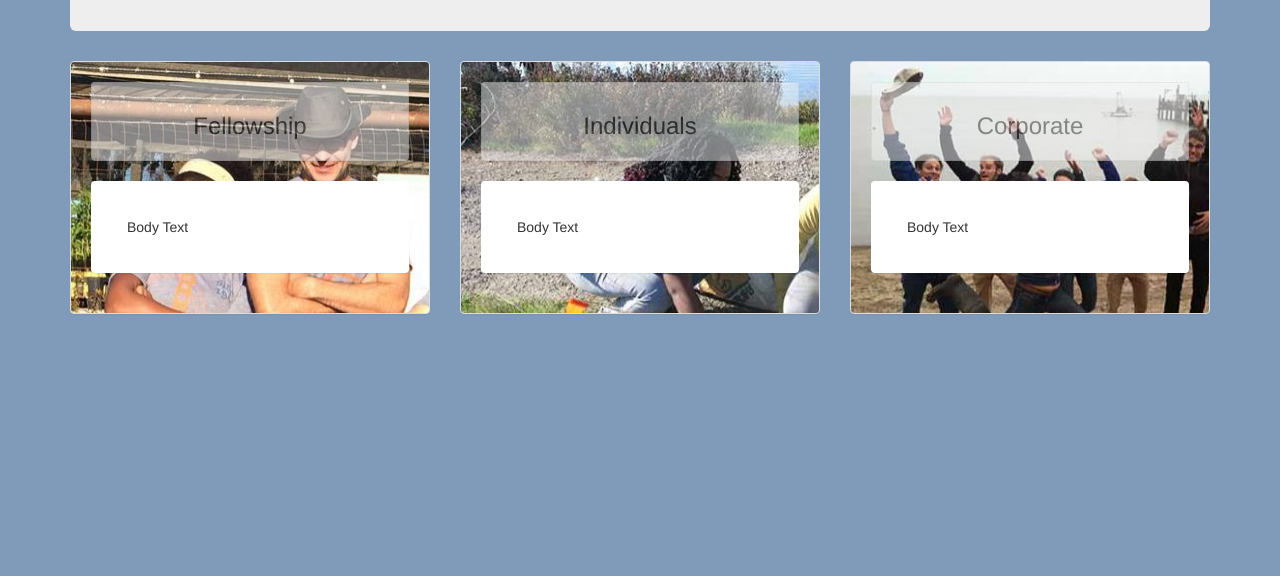
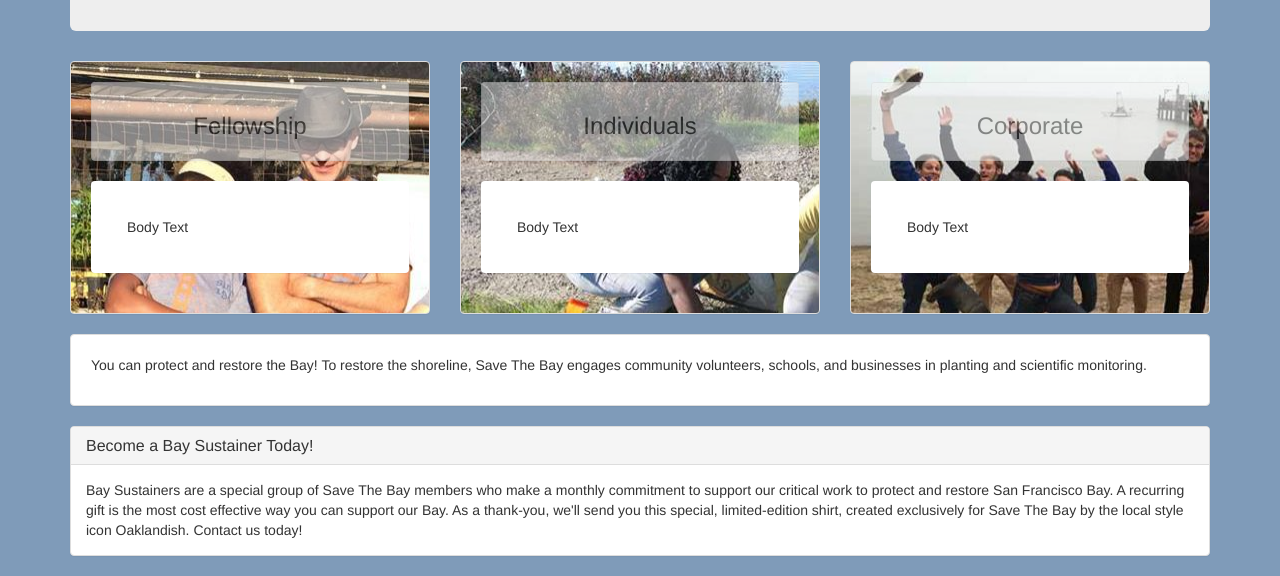
Before and after one commit to sydroth/localorganization-savethebay, a plain HTML site: page take-action.html in a window 1280 px wide. Shown: the part 484-1060 px from the top of the page. Before the commit the page ends 818 px from the top, so only its background shows below. Drawn offline with nearby package versions, Linux system fonts and the light colour scheme.

Commit message:
Added lower content boxes

```diff
--- a/take-action.html
+++ b/take-action.html
@@ -30,7 +30,7 @@
       <div class="col-md-4">
         <div class="panel panel-default individualsPic padded">
           <div class="panel panel-heading translucent centered">
-          <h3 class="opaque">Individuals</h3>
+            <h3 class="opaque">Individuals</h3>
           </div>
           <div class="panel panel-body padded">
             <div class="panel-body">Body Text</div>
@@ -48,7 +48,25 @@
         </div>
       </div>
     </div>
+    <div class="panel panel-default padded">
+      <p>
+        You can protect and restore the Bay! To restore the shoreline, Save The Bay engages community volunteers, schools, and businesses in planting and scientific monitoring.
+      </p>
+    </div>
+    <div class="panel panel-default">
+      <div class="panel-heading">
+        <h3 class="panel-title">Become a Bay Sustainer Today!</h3>
+      </div>
+      <div class="panel-body">
+        Bay Sustainers are a special group of Save The Bay members who make a monthly commitment to support our critical work to protect and restore San Francisco Bay.
+
+        A recurring gift is the most cost effective way you can support our Bay. As a thank-you, we'll send you this special, limited-edition shirt, created exclusively for Save The Bay by the local style icon Oaklandish. Contact us today!
+      </div>
+    </div>
 
 
-  </body>
-  </html>
+  </div>
+
+
+</body>
+</html>
```
